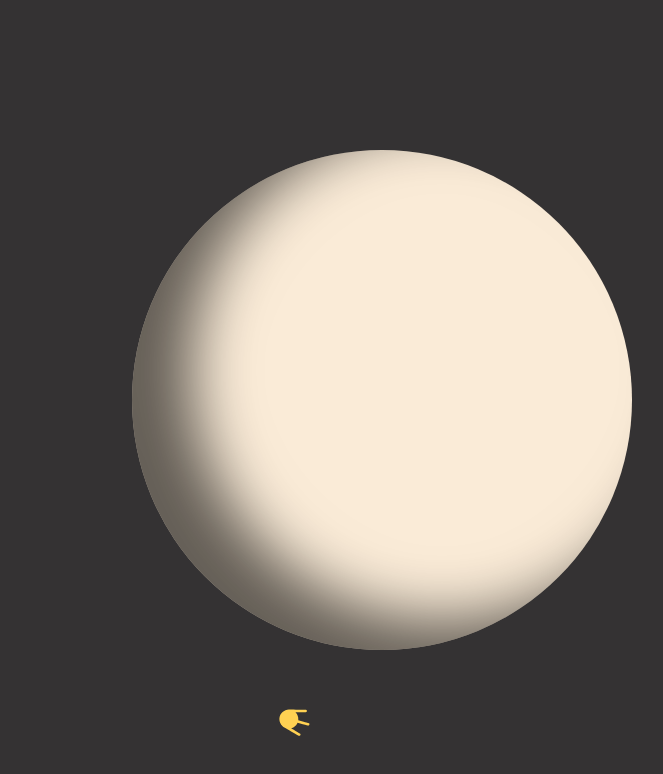
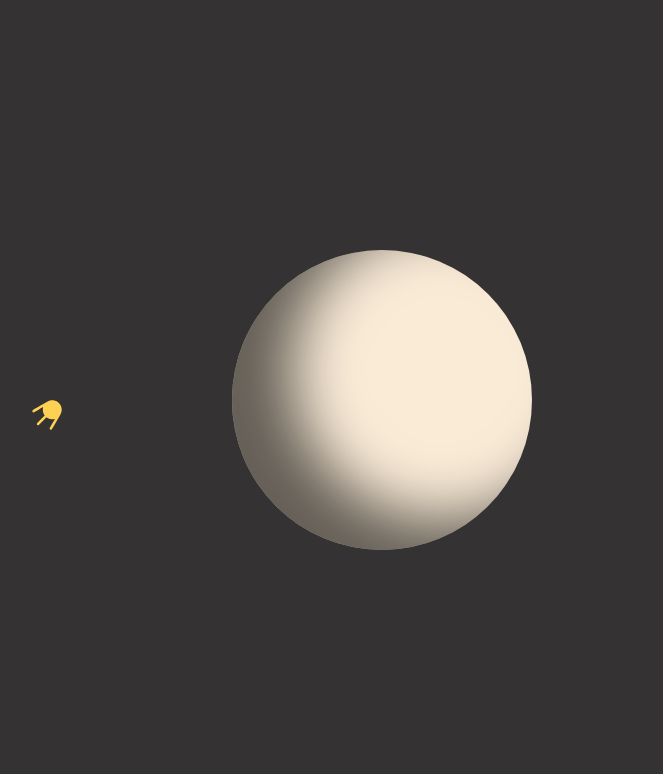
Before and after one commit to kobrikov/rapp, a React app: page / in a window 1280 px wide. Shown: the whole page, without its empty margins (258-921 px from the left). Built offline with nearby package versions, Linux system fonts and the light colour scheme.

Commit message:
Added orbit

```diff
--- a/public/index.html
+++ b/public/index.html
@@ -13,7 +13,7 @@
   </head>
   <body>
     <noscript>You need to enable JavaScript to run this app.</noscript>
-    <div class="container" id="scene">
+    <div id="scene">
     </div>
   </body>
 </html>
--- a/src/index.css
+++ b/src/index.css
@@ -10,19 +10,30 @@ body {
 }
 
 .container {
+  display: flex;
+  justify-content: center;
+  align-items: center;
+  position: relative;
+}
+
+.earth {
+  width: 300px;
+  height: 300px;
+  margin: 200px;
   background-color: antiquewhite;
   border-radius: 50%;
-  box-shadow: inset rgba(0,0,0,.6) 60px -30px 60px;
+  box-shadow: inset rgba(0, 0, 0, 0.6) 60px -30px 60px;
 }
 
-.satellite {
-  transform: rotate(240deg);
-  width: 500px;
-  height: 500px;
+.orbit {
+  position: absolute;
+  left: 0;
+  transform: rotate(0deg);
 }
 
-.satellite__element {
+.orbit__satellite {
   width: 30px;
   height: 30px;
-  z-index: 100;
+  position: absolute;
+  left: 0;
 }
--- a/src/index.js
+++ b/src/index.js
@@ -2,15 +2,17 @@ import React from 'react';
 import ReactDOM from 'react-dom';
 import './index.css';
 
-class Scene extends React.Component {
+class Orbit extends React.Component {
+
     render() {
+        console.log(this.props.num);
         return (
-            <div className="satellite">
-                <div className="satellite__element">
+            <div className="orbit">
+                <div className="orbit__satellite">
                     <svg xmlns="http://www.w3.org/2000/svg" x="0px" y="0px" viewBox="0 0 1000 1000" enable-background="new 0 0 1000 1000">
-                            <g transform="translate(0.000000,511.000000) scale(0.100000,-0.100000)">
+                        <g transform="translate(0.000000,511.000000) scale(0.100000,-0.100000)">
                             <path d="M6413.6,4992.9c-272.1-29-655.6-131.6-903.2-238.6C5274,4651.7,332.2,1808.3,236.3,1719.1c-142.7-129.4-176.2-334.5-87-508.5c87-167.3,296.6-263.1,468.3-211.9c49.1,15.6,764.9,417,1592.3,894.3c825.1,477.2,1503.1,865.3,1505.3,863c2.2,0-15.6-82.5-40.1-180.6c-198.5-838.5-31.2-1764,450.5-2477.6l104.8-158.3L2961.4-1329.4c-838.5-838.5-1284.5-1300.1-1313.5-1360.3c-111.5-229.7,17.8-519.6,263.1-588.7c102.6-26.8,127.1-26.8,238.6,2.2c75.8,20.1,274.3,209.6,1384.9,1318L4830.2-664.8l187.3-122.7c459.4-298.8,907.6-452.7,1469.6-506.2c305.5-31.2,675.7-4.5,972.3,66.9c98.1,22.3,178.4,40.1,180.7,35.7c2.2-2.2-263.1-463.9-588.8-1028.1C5809.2-4371.2,5885-4232.9,5885-4355.5c0-229.7,145-401.4,363.5-430.4c127.1-17.9,272.1,31.2,354.6,120.4c31.2,33.5,657.9,1099.4,1389.3,2368.3C8723.9-1028.3,9361.7,71.1,9408.5,144.7c218.5,341.2,388,780.5,454.9,1175.2c46.8,272.1,49,787.2,4.4,1043.7c-156.1,892-655.6,1650.2-1407.2,2138.6C7876.5,4883.6,7104.9,5068.7,6413.6,4992.9z" fill="#ffd152"/>
-                            </g>
+                        </g>
                     </svg>
                 </div>
             </div>
@@ -18,4 +20,23 @@ class Scene extends React.Component {
     }
 }
 
+class Scene extends React.Component {
+    render() {
+
+        const min = 3;
+        const max = 8;
+
+        return (
+            <div className="container">
+                <div className="earth"></div>
+                <Orbit num={getRandomNumber(min, max)}/>
+            </div>
+        )
+    }
+}
+
 ReactDOM.render(<Scene />, document.getElementById("scene"));
+
+function getRandomNumber(min, max) {
+    return Math.floor(Math.random() * (max - min + 1)) + min;
+}
```
Also changed, not shown: README.md, 1 other file.
